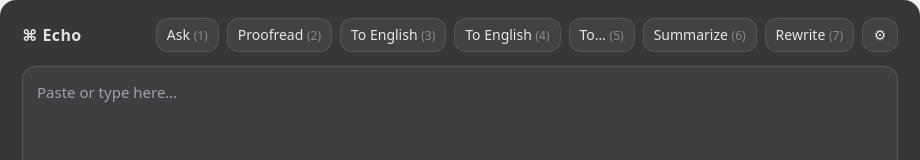
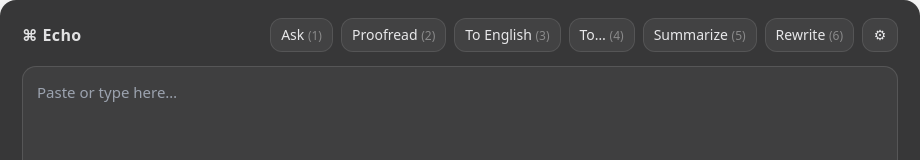
Before and after one commit to changty/echo, an Electron app: page src/renderer.html in a window 920 px wide. Shown: the top 160 px of the page. Drawn offline with Linux system fonts and the light colour scheme; no server answers.

Commit message:
Fix dupliate entry for To English...

```diff
--- a/src/renderer.html
+++ b/src/renderer.html
@@ -32,19 +32,17 @@
             To English
             <span class="text-xs text-zinc-100 text-opacity-40"> (3)</span>
           </button>
-          <button id="act-en" title="Mod+3" class="btn ml-2">
-            To English
-            <span class="text-xs text-zinc-100 text-opacity-40"> (4)</span>
+          <button id="act-to" title="Mod+4" class="btn ml-2">
+            To… <span class="text-xs text-zinc-100 text-opacity-40"> (4)</span>
           </button>
-          <button id="act-to" title="Mod+4" class="btn ml-2">
-            To… <span class="text-xs text-zinc-100 text-opacity-40"> (5)</span>
+          <button id="act-sum" title="Mod+5" class="btn ml-2">
+            Summarize
+            <span class="text-xs text-zinc-100 text-opacity-40"> (5)</span>
           </button>
-          <button id="act-sum" title="Mod+5" class="btn ml-2">Summarize <span class="text-xs text-zinc-100 text-opacity-40"> (6)</span></button>
 
-          </button>
           <button id="act-rewrite" title="Mod+6" class="btn ml-2">
             Rewrite
-            <span class="text-xs text-zinc-100 text-opacity-40"> (7)</span>
+            <span class="text-xs text-zinc-100 text-opacity-40"> (6)</span>
           </button>
           <button
             id="btn-settings"
```
